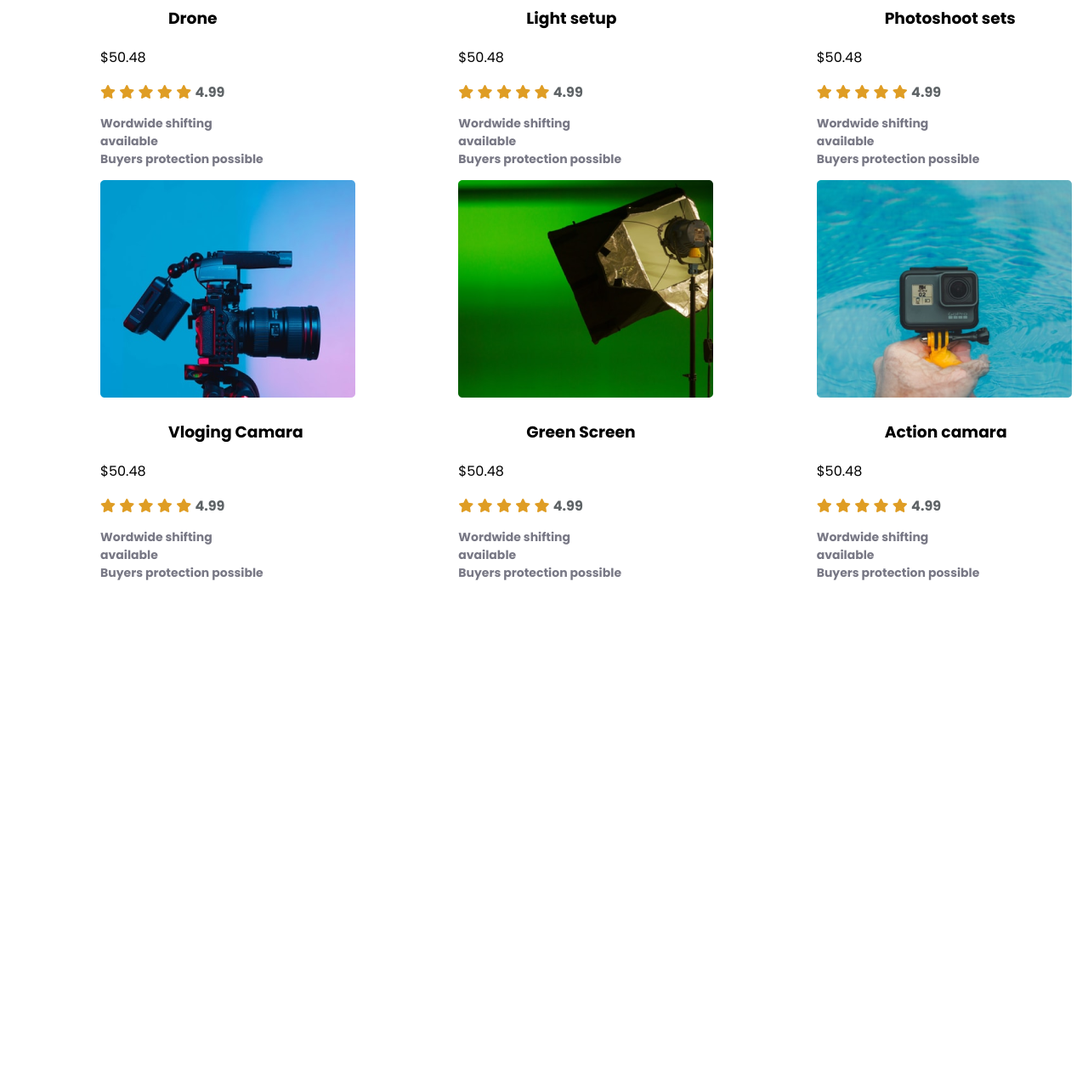
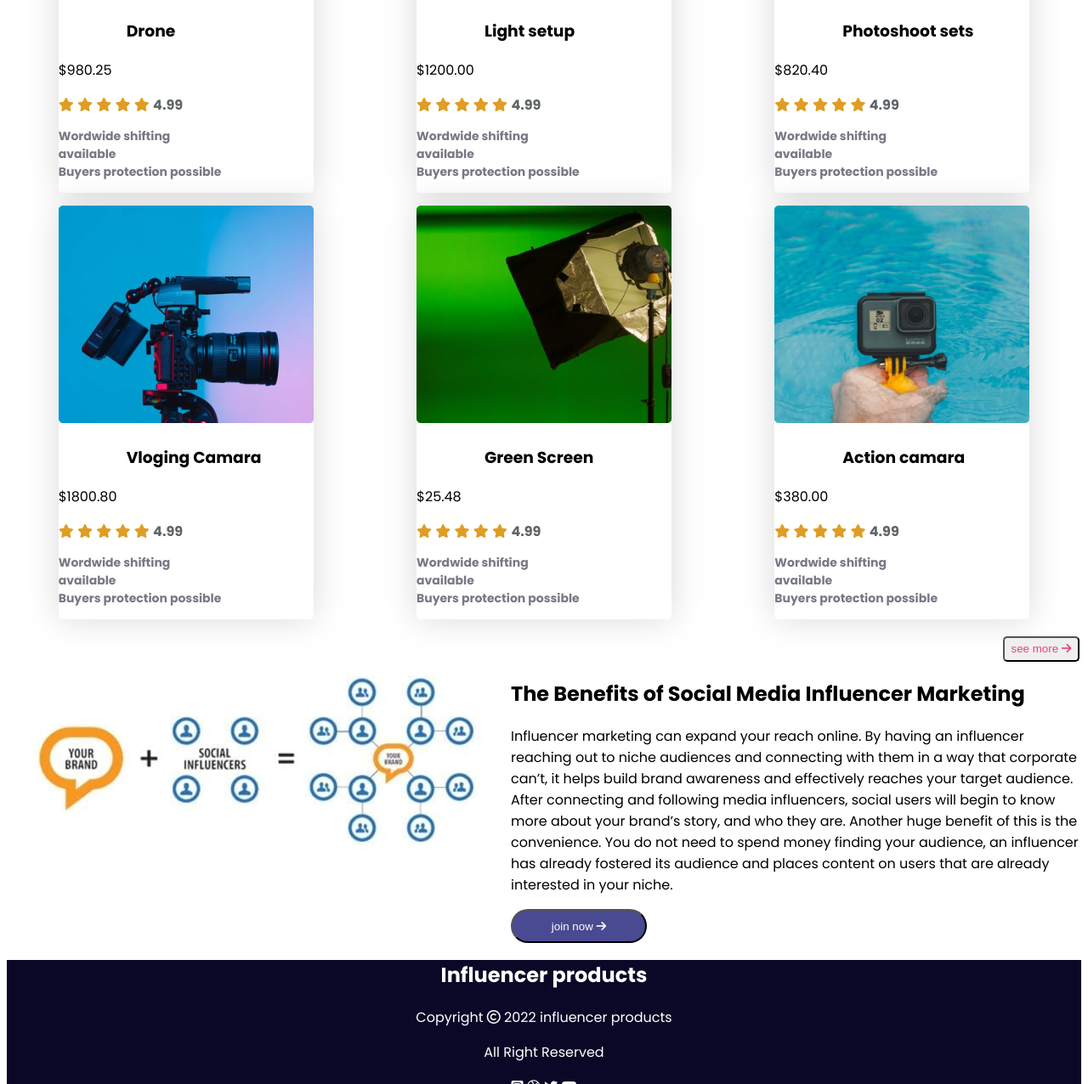
Before and after one commit to payeltilak/assignment-2-influencer-product-, a plain HTML site: page index.html in a window 1280 px wide. Shown: the part 1524-2800 px from the top of the page at 85% size. Before the commit the page ends 2231 px from the top, so only its background shows below. Drawn offline with Linux system fonts and the light colour scheme.

Commit message:
collection of influ

```diff
--- a/index.html
+++ b/index.html
@@ -82,7 +82,7 @@
                     <div class="collection-info">
                         <h3 class="collection-title">Microphone</h3>
                     </div>
-                    <p class="price">$50.48</p>
+                    <p class="price">$120.25</p>
                     <div>
                         <i class="fas fa-star"></i>
                         <i class="fas fa-star"></i>
@@ -103,7 +103,7 @@
                     <div class="collection-info">
                         <h3 class="collection-title">Airbuds</h3>
                     </div>
-                    <p class="price">$50.48</p>
+                    <p class="price">$100.00</p>
                     <div>
                         <i class="fas fa-star"></i>
                         <i class="fas fa-star"></i>
@@ -124,7 +124,7 @@
                     <div class="collection-info">
                         <h3 class="collection-title">Drone</h3>
                     </div>
-                    <p class="price">$50.48</p>
+                    <p class="price">$980.25</p>
                     <div>
                         <i class="fas fa-star"></i>
                         <i class="fas fa-star"></i>
@@ -145,7 +145,7 @@
                     <div class="collection-info">
                         <h3 class="collection-title">Light setup</h3>
                     </div>
-                    <p class="price">$50.48</p>
+                    <p class="price">$1200.00</p>
                     <div>
                         <i class="fas fa-star"></i>
                         <i class="fas fa-star"></i>
@@ -166,7 +166,7 @@
                     <div class="collection-info">
                         <h3 class="collection-title">Photoshoot sets</h3>
                     </div>
-                    <p class="price">$50.48</p>
+                    <p class="price">$820.40</p>
                     <div>
                         <i class="fas fa-star"></i>
                         <i class="fas fa-star"></i>
@@ -187,7 +187,7 @@
                     <div class="collection-info">
                         <h3 class="collection-title">Vloging Camara</h3>
                     </div>
-                    <p class="price">$50.48</p>
+                    <p class="price">$1800.80</p>
                     <div>
                         <i class="fas fa-star"></i>
                         <i class="fas fa-star"></i>
@@ -208,7 +208,7 @@
                     <div class="collection-info">
                         <h3 class="collection-title">Green Screen</h3>
                     </div>
-                    <p class="price">$50.48</p>
+                    <p class="price">$25.48</p>
                     <div>
                         <i class="fas fa-star"></i>
                         <i class="fas fa-star"></i>
@@ -229,7 +229,7 @@
                     <div class="collection-info">
                         <h3 class="collection-title">Action camara</h3>
                     </div>
-                    <p class="price">$50.48</p>
+                    <p class="price">$380.00</p>
                     <div>
                         <i class="fas fa-star"></i>
                         <i class="fas fa-star"></i>
@@ -244,9 +244,42 @@
 
                 </div>
             </div>
+        </section>
+        <button class="see">see more <i class="fas fa-arrow-right"></i></button>
+
+        <section>
+            <div class="social-influ">
+                <div class="media-influ">
+                    <img src="The-Benefits-of-Social-Media-Influencer-Marketing.jpg">
+                </div>
+                <div class="benefit-influ">
+                    <h2>The Benefits of Social Media Influencer Marketing</h2>
+                    <p>Influencer marketing can expand your reach online. By having an influencer reaching out to niche
+                        audiences and connecting with them in a way that corporate can’t, it helps build brand awareness
+                        and effectively reaches your target audience. After connecting and following media influencers,
+                        social users will begin to know more about your brand’s story, and who they are. Another huge
+                        benefit of this is the convenience. You do not need to spend money finding your audience, an
+                        influencer has already fostered its audience and places content on users that are already
+                        interested in your niche.</p>
+
+                    <button class="button">join now <i class="fas fa-arrow-right"></i></button>
+                </div>
+            </div>
+
+        </section>
+        <footer>
+
+            <h2>Influencer products</h2>
+            <p>Copyright <i class="far fa-copyright"></i> 2022 influencer products</p>
+            <p>All Right Reserved</p>
+
+            <i class="fab fa-instagram-square"></i>
+            <i class="fab fa-dribbble"></i>
+            <i class="fab fa-twitter"></i>
+            <i class="fab fa-youtube"></i>
 
 
-        </section>
+        </footer>
 
     </main>
 </body>
--- a/style.css
+++ b/style.css
@@ -25,7 +25,7 @@ h3{
 
     width: 160px;
     height: 40px;
-    background-color: blueviolet;
+    background-color:rgb(74, 74, 146);
     border-radius: 20px;
     color: white;
 }
@@ -43,9 +43,16 @@ h3{
 .collections{
     display: grid;
     grid-template-columns: repeat(3,1fr);
+    row-gap: 15px;
 }
 .collection{
     margin-left:110px;
+   margin: 0 auto;
+   width: 340 px;
+   height: 473 px;
+   background: #FFFFFF;
+   box-shadow: 0px 0px 40px rgba(0, 0, 0, 0.15);
+   border-radius: 5px;
 }
 .collection-title{
     margin-left: 80px;
@@ -64,3 +71,25 @@ span{
     font-size: 14px;
     font-weight: bold;
 }
+.see{
+    color: #E02C6DDE;
+     margin-left: 1172px;
+     width: 90px;
+     height: 30.81px;
+     margin-top: 20px;
+     border-radius: 5px;
+}
+/* social media influencer */
+footer{
+    text-align: center;
+    background-color:#0A0826;
+    color: white;
+}
+
+.social-influ{
+    display: flex;
+}
+/* footer-part */
+h2{
+align-items: center;
+}
```
Also changed, not shown: The-Benefits-of-Social-Media-Influencer-Marketing.jpg (added).
